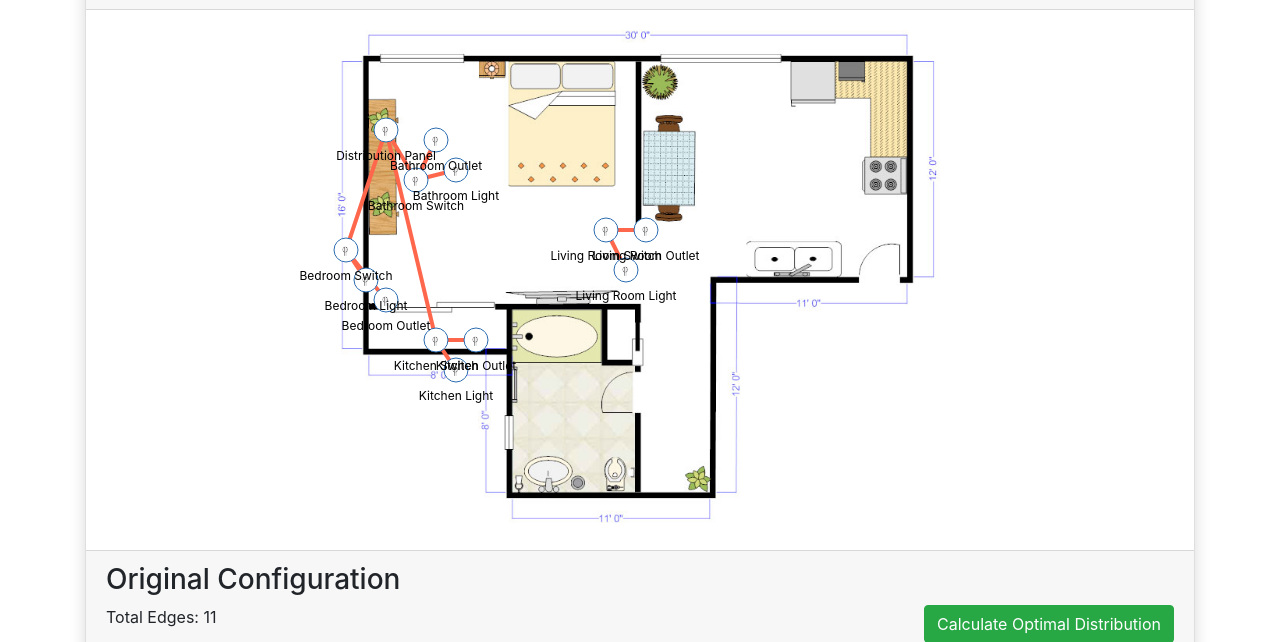
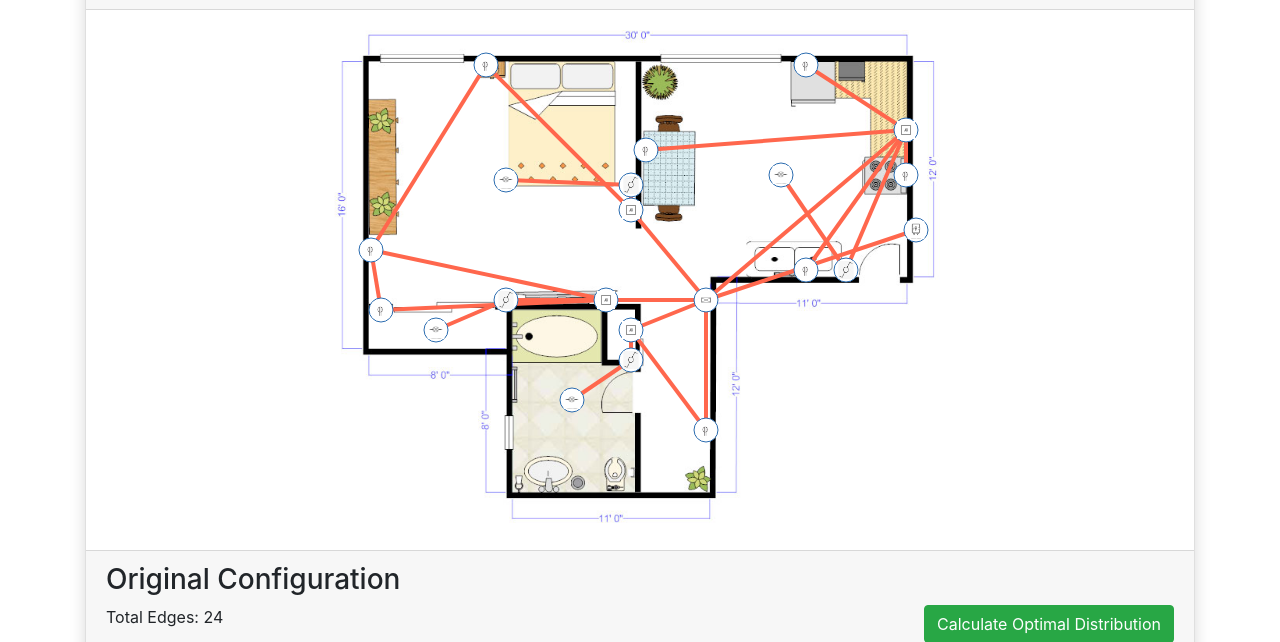
Before and after one commit to Genti1bytyqi/CableDistribution, a website with bundled scripts: page front-end/index.html in a window 1280 px wide. Shown: the part 150-792 px from the top of the page. Built offline with nearby package versions, Linux system fonts and the light colour scheme.

Commit message:
front-end changes

```diff
--- a/front-end/js/main.js
+++ b/front-end/js/main.js
@@ -50,6 +50,9 @@ export function selectLayout(layoutFile) {
 
 function optimizeSelectedLayout() {
   if (!selectedLayout) return;
+  // const totalEdges = edges.length;
+  // const totalWeight = edges.reduce((sum, e) => sum + e.cost, 0);
+
   let allEdges = selectedLayout.edges || [];
 
   if (selectedLayout.name === "Custom Layout") {
@@ -108,28 +111,57 @@ document.addEventListener("DOMContentLoaded", function () {
   const saveSVGBtn = document.getElementById("saveSVGBtn");
   if (saveSVGBtn) {
     saveSVGBtn.addEventListener("click", function () {
-      const svgElement = document.querySelector("#optimizedGraphContainer svg");
-      if (!svgElement) {
+
+      const originalSvg = document.querySelector("#optimizedGraphContainer svg");
+      const statsElement = document.getElementById("optimizedStats");
+
+      if (!originalSvg) {
         alert("No optimized layout available to save!");
         return;
       }
+      // Clone the SVG so we don't modify the displayed one
+      const svgClone = originalSvg.cloneNode(true);
+
+      const originalHeight = parseInt(svgClone.getAttribute("height"), 10) || 500;
+      const statsHeight = 130; // extra height for stats
+      const newHeight = originalHeight + statsHeight;
+      svgClone.setAttribute("height", newHeight);
+
+      const viewBox = svgClone.getAttribute("viewBox");
+      if (viewBox) {
+        const vbParts = viewBox.split(" ");
+        if (vbParts.length === 4) {
+          vbParts[3] = newHeight;
+          svgClone.setAttribute("viewBox", vbParts.join(" "));
+        }
+      }
+      if (statsElement) {
+        const foreignObject = document.createElementNS("http://www.w3.org/2000/svg", "foreignObject");
+        foreignObject.setAttribute("x", "300");
+        foreignObject.setAttribute("y", originalHeight.toString());
+        foreignObject.setAttribute("width", "100%");
+        foreignObject.setAttribute("height", statsHeight.toString());
+
+        fetch("/css/style.css")
+
+        const statsDiv = document.createElement("div");
+        statsDiv.setAttribute("xmlns", "http://www.w3.org/1999/xhtml");
+        statsDiv.classList.add("svg-stats"); //need to fix the css is not taken!
+        statsDiv.innerHTML = statsElement.innerHTML;
+        foreignObject.appendChild(statsDiv);
+        svgClone.appendChild(foreignObject);
+      }
+      //console.log("foreign_object_attr:",foreignObject)
       const serializer = new XMLSerializer();
-      let svgString = serializer.serializeToString(svgElement);
+      let svgString = serializer.serializeToString(svgClone);
 
       if (!svgString.includes('xmlns="http://www.w3.org/2000/svg"')) {
-        svgString = svgString.replace(
-          "<svg",
-          '<svg xmlns="http://www.w3.org/2000/svg"'
-        );
+        svgString = svgString.replace("<svg", '<svg xmlns="http://www.w3.org/2000/svg"');
       }
       if (!svgString.includes('xmlns:xlink="http://www.w3.org/1999/xlink"')) {
-        svgString = svgString.replace(
-          "<svg",
-          '<svg xmlns:xlink="http://www.w3.org/1999/xlink"'
-        );
+        svgString = svgString.replace("<svg", '<svg xmlns:xlink="http://www.w3.org/1999/xlink"');
       }
       svgString = '<?xml version="1.0" standalone="no"?>\r\n' + svgString;
-
       const blob = new Blob([svgString], { type: "image/svg+xml;charset=utf-8" });
       const url = URL.createObjectURL(blob);
 
--- a/front-end/layouts/layout1.json
+++ b/front-end/layouts/layout1.json
@@ -1,37 +1,69 @@
 {
   "nodes": [
-    { "id": 0,  "label": "Distribution Panel", "x": 280, "y": 100 },
-    { "id": 1,  "label": "Bedroom Switch",     "x": 240, "y": 220 },
-    { "id": 2,  "label": "Bedroom Outlet",     "x": 280, "y": 270 },
-    { "id": 3,  "label": "Bedroom Light",      "x": 260, "y": 250 },
+    { "id": 0,  "label": "", "x": 810,  "y": 200,  "type": "powerSupply" },
+    { "id": 1,  "label": "", "x": 600, "y": 270, "type": "mainDistribution" },
 
-    { "id": 4,  "label": "Bathroom Switch",    "x": 310, "y": 150 },
-    { "id": 5,  "label": "Bathroom Outlet",    "x": 330, "y": 110 },
-    { "id": 6,  "label": "Bathroom Light",     "x": 350, "y": 140 },
+    { "id": 2,  "label": "", "x": 800, "y": 100, "type": "junction" },
+    { "id": 3,  "label": "", "x": 500, "y": 270, "type": "junction" },
+    { "id": 4,  "label": "", "x": 525, "y": 180,  "type": "junction" },
+    { "id": 5,  "label": "", "x": 525, "y": 300,  "type": "junction" },
 
-    { "id": 7,  "label": "Kitchen Switch",     "x": 330, "y": 310 },
-    { "id": 8,  "label": "Kitchen Outlet",     "x": 370, "y": 310 },
-    { "id": 9,  "label": "Kitchen Light",      "x": 350, "y": 340 },
 
-    { "id": 10, "label": "Living Room Switch", "x": 500, "y": 200 },
-    { "id": 11, "label": "Living Room Outlet", "x": 540, "y": 200 },
-    { "id": 12, "label": "Living Room Light",  "x": 520, "y": 240 }
+    { "id": 6,  "label": "", "x": 800, "y": 145, "type": "terminal" },
+    { "id": 7,  "label": "", "x": 700, "y": 35, "type": "terminal" },
+    { "id": 8,  "label": "", "x": 540, "y": 120, "type": "terminal" },
+    { "id": 9,  "label": "", "x": 700, "y": 240, "type": "terminal" },
+    { "id": 10,  "label": "", "x": 740, "y": 240, "type": "switch" },
+    { "id": 11,  "label": "", "x": 675, "y": 145, "type": "light" },
+
+
+    { "id": 12, "label": "", "x": 525, "y": 155, "type": "switch" },
+    { "id": 13, "label": "", "x": 380, "y": 35, "type": "terminal" },
+    { "id": 14, "label": "", "x": 265, "y": 220, "type": "terminal" },
+    { "id": 15, "label": "", "x": 275, "y": 280, "type": "terminal" },
+    { "id": 16, "label": "", "x": 400, "y": 150, "type": "light" },
+    { "id": 17, "label": "", "x": 400, "y": 270, "type": "switch" },
+    { "id": 18, "label": "", "x": 330, "y": 300, "type": "light" },
+
+
+    { "id": 19, "label": "", "x": 466, "y": 370, "type": "light" },
+    { "id": 20, "label": "", "x": 525, "y": 330, "type": "switch" },
+
+    { "id": 21, "label": "", "x": 600, "y": 400, "type": "terminal"}
   ],
   "edges": [
-    { "from": 0,  "to": 1,  "cost": 2 },
-    { "from": 1,  "to": 2,  "cost": 3 },
-    { "from": 1,  "to": 3,  "cost": 1 },
-    { "from": 0,  "to": 4,  "cost": 2 },
-    { "from": 4,  "to": 5,  "cost": 3 },
-    { "from": 4,  "to": 6,  "cost": 1 },
-    { "from": 0,  "to": 7,  "cost": 4 },
-    { "from": 7,  "to": 8,  "cost": 2 },
-    { "from": 7,  "to": 9,  "cost": 1 },
-    { "from": 10, "to": 11, "cost": 2 },
-    { "from": 10, "to": 12, "cost": 1 }
+    { "from": 0, "to": 1,  "cost": 1 },
+    { "from": 1, "to": 2,  "cost": 1 },
+    { "from": 1, "to": 3,  "cost": 1 },
+    { "from": 1, "to": 4,  "cost": 1 },
+    { "from": 1, "to": 5,  "cost": 1 },
+
+    { "from": 2, "to": 6,  "cost": 2.4 },
+    { "from": 2, "to": 7,  "cost": 2.3 },
+    { "from": 2, "to": 8,  "cost": 2.5 },
+    { "from": 2, "to": 9,  "cost": 2.7 },
+    { "from": 2, "to": 10,  "cost": 2.8 },
+    { "from": 10, "to": 11,  "cost": 2.9 },
+
+    { "from": 4, "to": 12,  "cost": 3 },
+    { "from": 4, "to": 13,  "cost": 3 },
+    { "from": 3, "to": 14,  "cost": 3.5 },
+    { "from": 3, "to": 15,  "cost": 3.7 },
+    { "from": 3, "to": 17, "cost": 4 },
+    { "from": 12, "to": 16,  "cost": 5 },
+    { "from": 13, "to": 14,  "cost": 4.7 },
+    { "from": 14, "to": 15,  "cost": 3.2 },
+    { "from": 17,"to": 18,  "cost": 3.6 },
+
+    { "from": 5,"to": 20,  "cost": 1 },
+    { "from": 20,"to": 19,  "cost": 1 },
+    { "from": 5,"to": 21,  "cost": 4 },
+    { "from": 1,"to": 21,  "cost": 5 }
+
+
   ],
   "constraints": {
     "maxCableCost": 15
   },
-  "backgroundImage": "assets/floor_one[783,641](252.5,3.35).jpg"
+  "backgroundImage": "./assets/floor_one[783,641](252.5,3.35).jpg"
 }
```
Also changed, not shown: front-end/css/style.css (+17 -0 lines).
